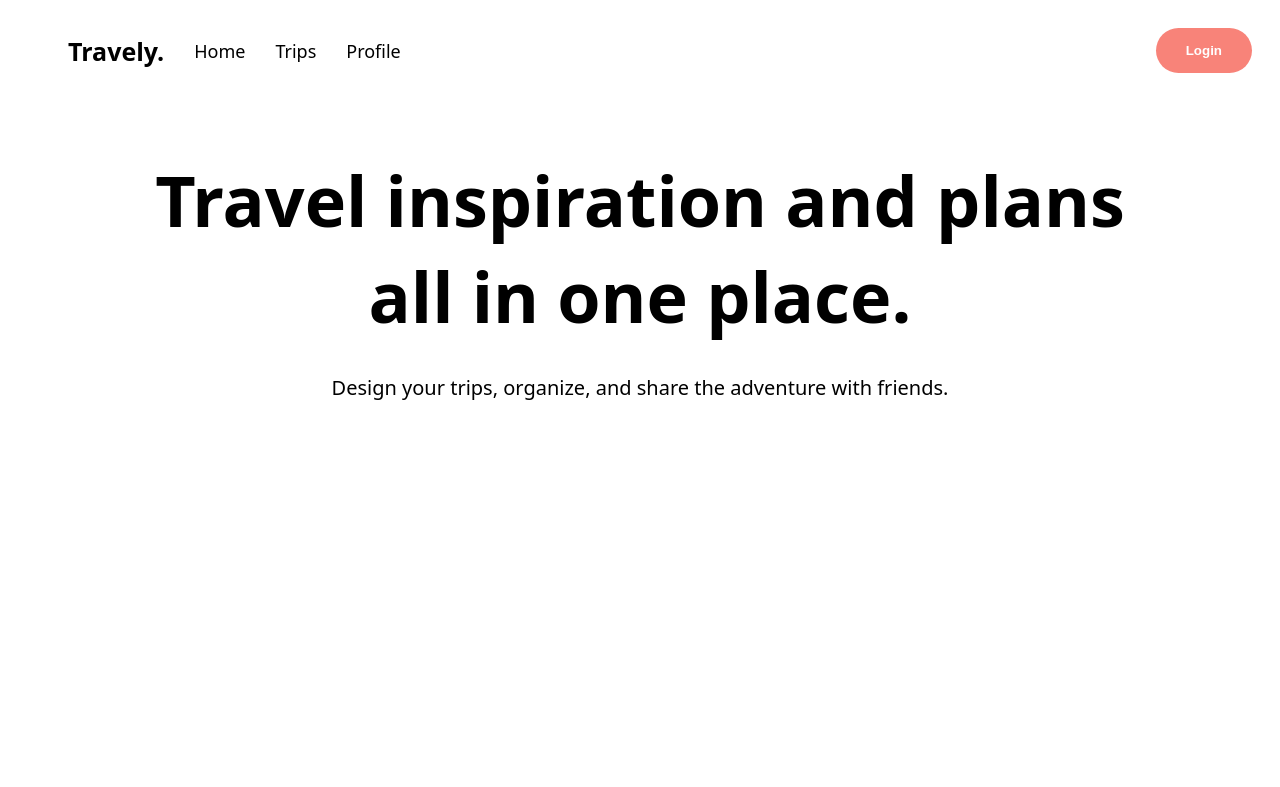
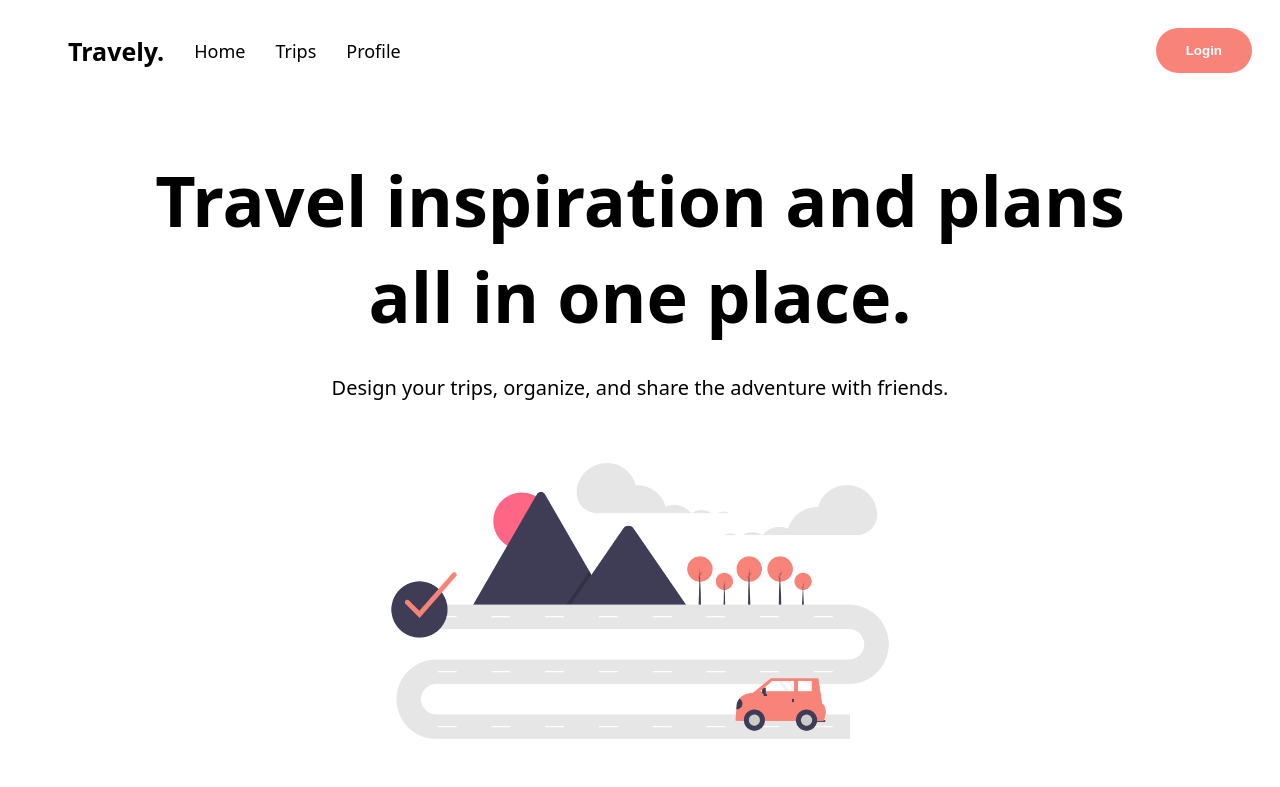
Before and after one commit to trangtran10/Travely, a plain HTML site: page public/home.html in a window 1280 px wide. Drawn offline with Linux system fonts and the light colour scheme.

Commit message:
homepage header

```diff
--- a/public/home.html
+++ b/public/home.html
@@ -24,6 +24,7 @@
         <section>
             <h1>Travel inspiration and plans <br> all in one place.</h1>
             <h2>Design your trips, organize, and share the adventure with friends.</h2>
+            <img class="home-img" src="img/homepage.png">
         </section>
     </body>
 
--- a/public/stylesheets/style.css
+++ b/public/stylesheets/style.css
@@ -70,3 +70,10 @@ h2 {
     margin-right: 40px;
     font-weight: 400;
 }
+
+.home-img {
+    display: block;
+    margin-left: auto;
+    margin-right: auto;
+    width: 50%;
+}
```
Also changed, not shown: imgs/homepage.png (deleted), public/img/dataFlow.png (renamed from imgs/dataFlow.png), public/img/diagram.png (renamed from imgs/diagram.png), public/img/homepage.png (added), 3 other files.
